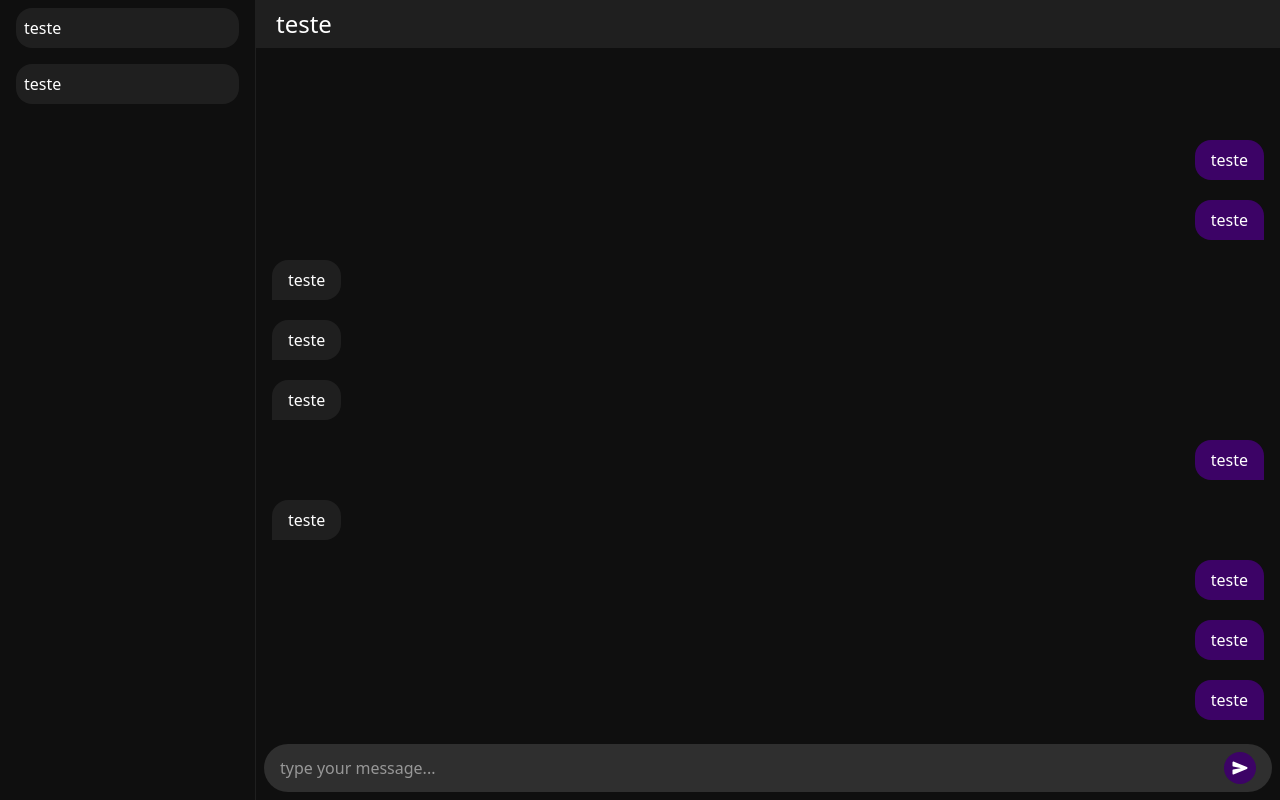
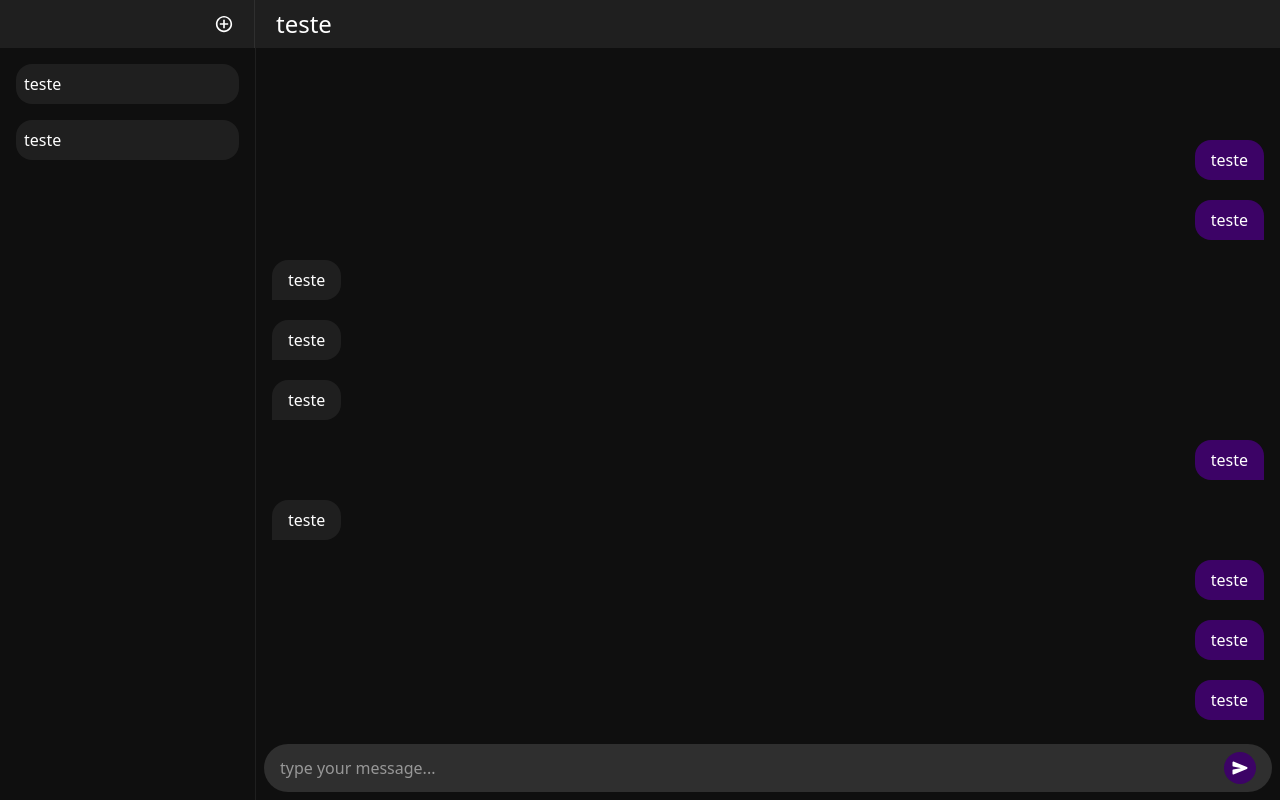
Before and after one commit to Linksyyy/anonymous-chat, a Next.js app: page /lounge in a window 1280 px wide. Built offline with nearby package versions, Linux system fonts and the light colour scheme.

Commit message:
small fixs

```diff
--- a/package.json
+++ b/package.json
@@ -29,7 +29,6 @@
     "dev": "next dev --turbopack",
     "start": "next start",
     "build": "next build",
-    "build:css": "bunx tailwindcss -i ./src/index.css -m -o ./public/tailwind.css --watch",
     "db:push": "drizzle-kit push"
   },
   "eslintConfig": {
--- a/src/Components/ChatsList.jsx
+++ b/src/Components/ChatsList.jsx
@@ -1,12 +1,21 @@
 "use client";
 import { useState } from "react";
+import { IoMdAddCircleOutline } from "react-icons/io";
 
-export default function ChatsList({Chats}) {
+export default function ChatsList({ Chats }) {
   const [chats] = useState(Chats);
   return (
     <aside className="overflow-y-auto bg-primary border-r-1 border-secondary gap-2 flex h-full absolute w-64 flex-col">
+      <header className="bg-secondary items-center justify-end flex h-12 border-r-tertiary border-r-1">
+        <button className="m-5 cursor-pointer hover:text-gray-400">
+          <IoMdAddCircleOutline className="size-5" />
+        </button>
+      </header>
       {chats.map((chat, index) => (
-        <div key={index} className="bg-secondary hover:bg-tertiary p-2 mx-4 mt-2 rounded-2xl">
+        <div
+          key={index}
+          className="bg-secondary hover:bg-tertiary p-2 mx-4 mt-2 rounded-2xl"
+        >
           {chat.name}
         </div>
       ))}
```
